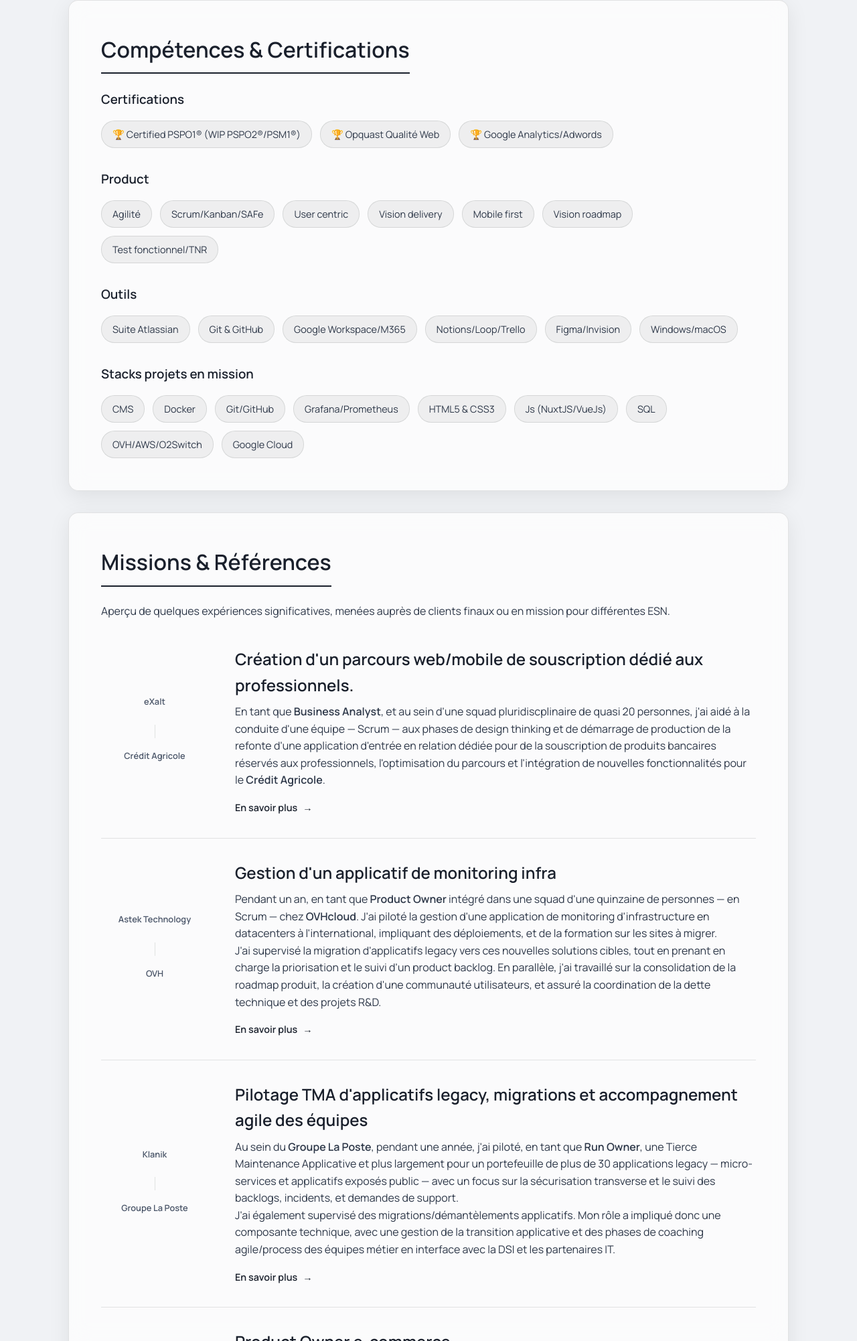
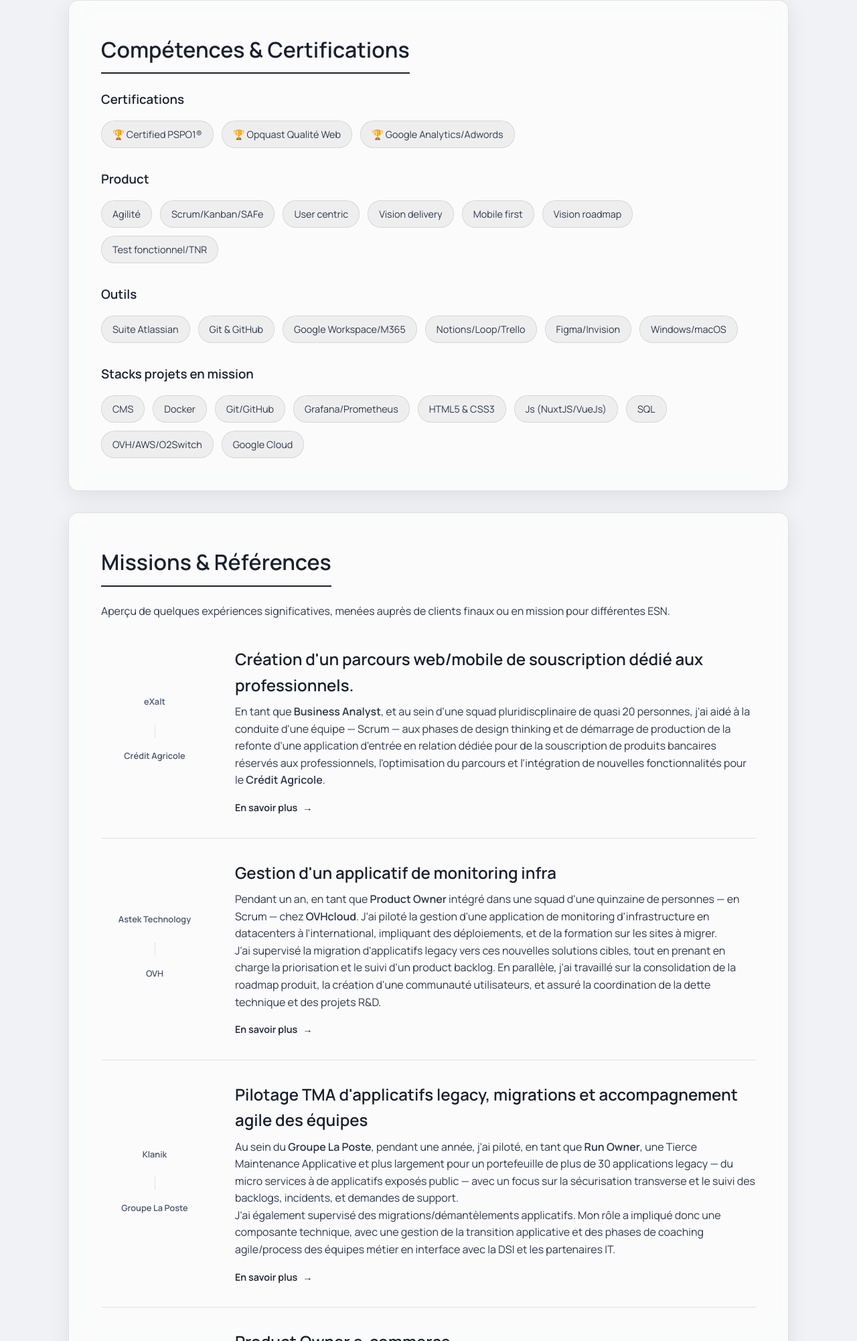
Before and after one commit to PEMtl/site-web-perso, a plain HTML site: page index.html in a window 1280 px wide. Shown: the part 953-2955 px from the top of the page at 67% size. Drawn offline with Linux system fonts and the light colour scheme.

Commit message:
MEP + ajout contenus

```diff
--- a/index.html
+++ b/index.html
@@ -6,17 +6,17 @@
     <meta name="description" content="Pierre-Etienne Monreal, Consultant Product Owner Senior basé à Montpellier. Agiliste, spécialisé en cycle de vie projets et création de produits technologiques.">
     <meta property="og:title" content="Pierre-Etienne Monreal - Consultant Product Owner Senior">
     <meta property="og:description" content="Pierre-Etienne Monreal, Consultant Product Owner Senior basé à Montpellier. Agiliste, spécialisé en cycle de vie projets et création de produits technologiques.">
-    <meta property="og:image" content="nouveau/images/photo-profil.webp">
+    <meta property="og:image" content="images/photo-profil.webp">
     <meta property="og:url" content="https://www.pe-monreal.com">
     <meta property="og:type" content="website">
 
     <meta http-equiv="Content-Security-Policy" content="default-src 'self'; style-src 'self' 'unsafe-inline'; font-src 'self'; img-src 'self' https://via.placeholder.com; script-src 'self';">
 
-    <link rel="icon" href="nouveau/images/favicon-32x32.png" sizes="any">
-    <link rel="icon" href="nouveau/images/favicon-32x32.png" type="image/svg+xml">
+    <link rel="icon" href="images/favicon-32x32.png" sizes="any">
+    <link rel="icon" href="images/favicon-32x32.png" type="image/svg+xml">
     <link rel="apple-touch-icon" href="images/apple-touch-icon.png">
 
-    <link rel="preload" fetchpriority="high" as="image" href="nouveau/images/photo-profil.webp" type="image/webp">
+    <link rel="preload" fetchpriority="high" as="image" href="images/photo-profil.webp" type="image/webp">
 
     <title>Product Owner Senior | Pierre-Etienne Monreal</title>
 
@@ -402,7 +402,7 @@
             <div class="skills-container">
                 <h3>Certifications</h3>
                 <div class="skills-grid">
-                    <span class="skill-tag">🏆 Certified PSPO1&reg; (WIP PSPO2&reg;/PSM1&reg;)</span>
+                    <span class="skill-tag">🏆 Certified PSPO1&reg;</span>
                     <span class="skill-tag">🏆 Opquast Qualité Web</span>
                     <span class="skill-tag">🏆 Google Analytics/Adwords</span>
                 </div>
@@ -507,7 +507,7 @@
                     <div class="reference-content">
                         <h3>Pilotage TMA d'applicatifs legacy, migrations et accompagnement agile des équipes</h3>
                         <p>
-                            Au sein du <strong>Groupe La Poste</strong>, pendant une année, j'ai piloté, en tant que <strong>Run Owner</strong>, une Tierce Maintenance Applicative et plus largement pour un portefeuille de plus de 30 applications legacy — micro-services et applicatifs exposés public — avec un focus sur la sécurisation transverse et le suivi des backlogs, incidents, et demandes de support.
+                            Au sein du <strong>Groupe La Poste</strong>, pendant une année, j'ai piloté, en tant que <strong>Run Owner</strong>, une Tierce Maintenance Applicative et plus largement pour un portefeuille de plus de 30 applications legacy — du micro services à de applicatifs exposés public — avec un focus sur la sécurisation transverse et le suivi des backlogs, incidents, et demandes de support.
                         </p>
                         <p>
                             J'ai également supervisé des migrations/démantèlements applicatifs. Mon rôle a impliqué donc une composante technique, avec une gestion de la transition applicative et des phases de coaching agile/process des équipes métier en interface avec la DSI et les partenaires IT.
```
